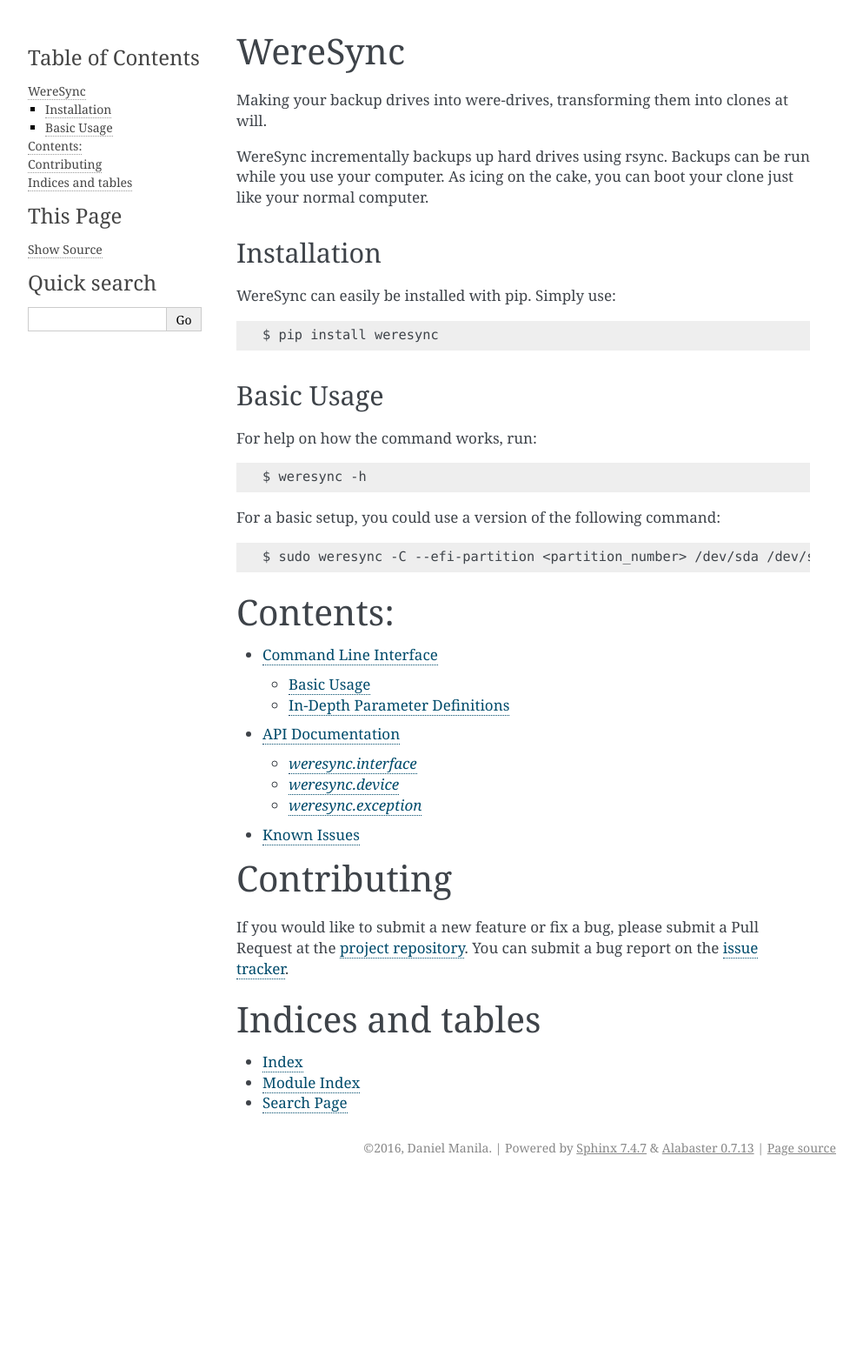
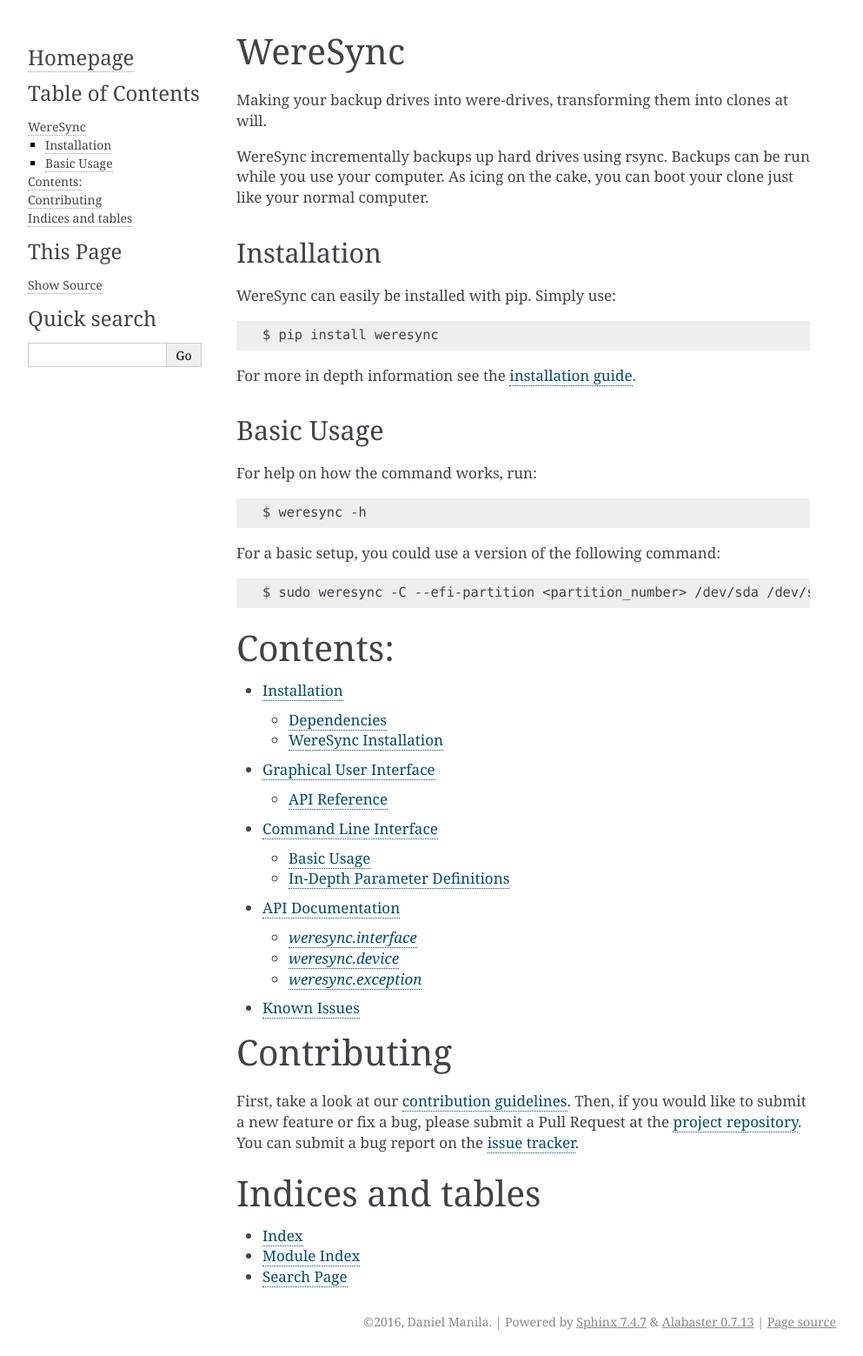
Before and after one commit to DonyorM/weresync, a Sphinx documentation site: the page built from docs/source/index.rst, in a window 1280 px wide. Shown: the whole page at 87% size, without its empty margins (148-1141 px from the left). Built offline with Sphinx 7.4.7, drawn with Linux system fonts in a browser that asks for light colours; before the commit the page ends 1359 px from its top, so only the background shows below that.

```diff
--- /dev/null
+++ b/docs/source/_templates/homepage.html
@@ -0,0 +1 @@
+<h3 ><a style="color: #444; text-decoration: none; border-bottom: 1px dotted #999;" href="index.html">Homepage</a></h3>
--- a/docs/source/conf.py
+++ b/docs/source/conf.py
@@ -182,7 +182,7 @@ html_use_smartypants = False
 
 # Custom sidebar templates, maps document names to template names.
 #
-# html_sidebars = {}
+html_sidebars = {"**": ['homepage.html', 'localtoc.html', 'sourcelink.html', 'searchbox.html']}
 
 # Additional templates that should be rendered to pages, maps page names to
 # template names.
--- a/docs/source/index.rst
+++ b/docs/source/index.rst
@@ -18,6 +18,8 @@ WereSync can easily be installed with pip. Simply use::
 
     $ pip install weresync
 
+For more in depth information see the `installation guide <installation.html>`_.
+
 Basic Usage
 -----------
 
@@ -36,6 +38,8 @@ Contents:
 .. toctree::
    :maxdepth: 2
 
+   installation
+   gui
    weresync
    api
    issues
@@ -44,9 +48,9 @@ Contents:
 Contributing
 ============
 
-If you would like to submit a new feature or fix a bug, please submit a Pull
-Request at the `project repository <https://github.com/donyorm/weresync/>`_. You
-can submit a bug report on the `issue tracker <https://github.com/donyorm/weresync/issues/>`_.
+First, take a look at our `contribution guidelines <https://github.com/DonyorM/weresync/blob/master/CONTRIBUTING.rst/>`_.
+Then, if you would like to submit a new feature or fix a bug, please submit a Pull Request at the `project repository <https://github.com/donyorm/weresync/>`_.
+You can submit a bug report on the `issue tracker <https://github.com/donyorm/weresync/issues/>`_.
 
 ==================
 Indices and tables
```
Also changed, not shown: README.rst (+23 -0 lines), docs/source/gui.rst (added, +18 -0 lines), docs/source/installation.rst (added, +47 -0 lines), docs/source/img/weresync-logo.png (added), 1 other file.
